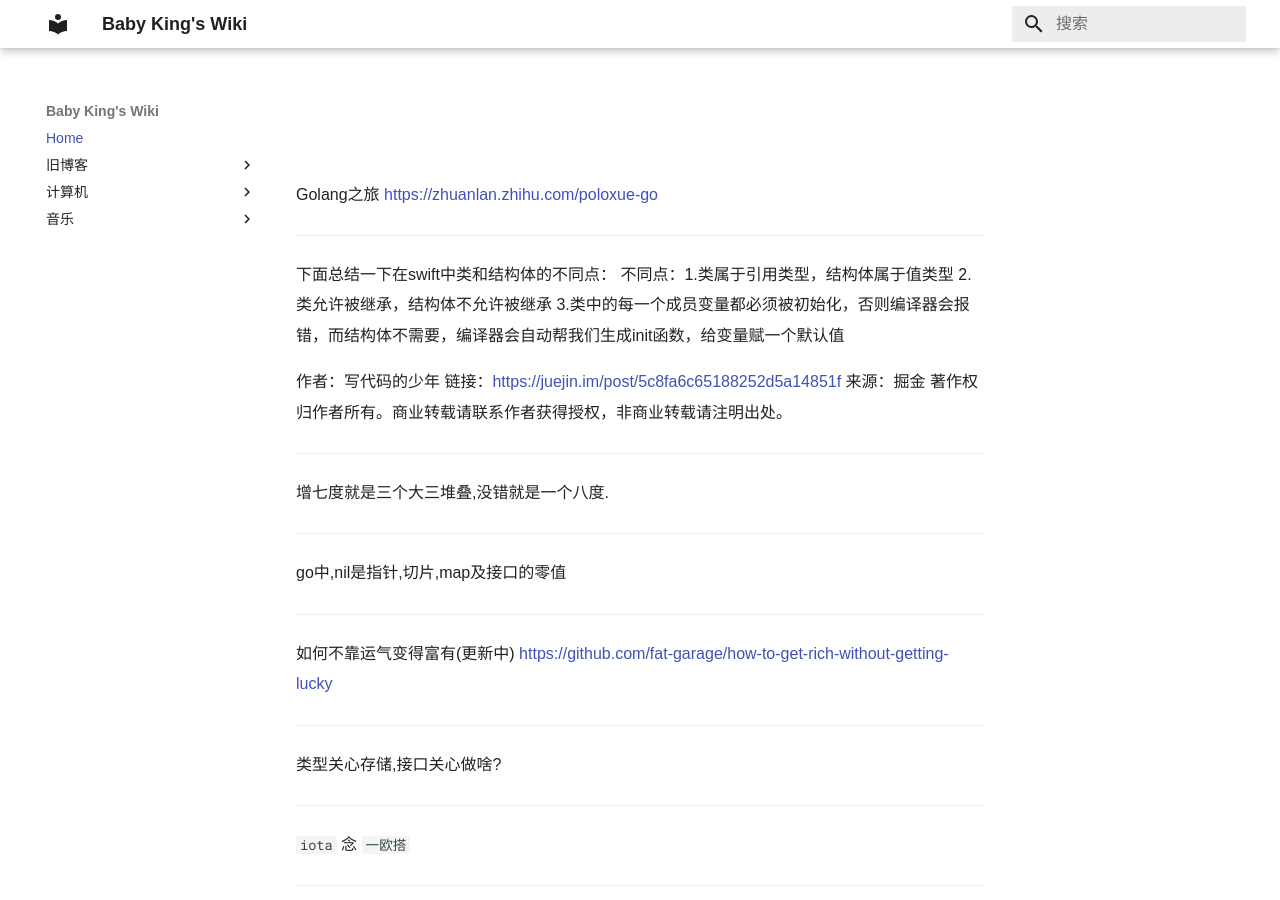
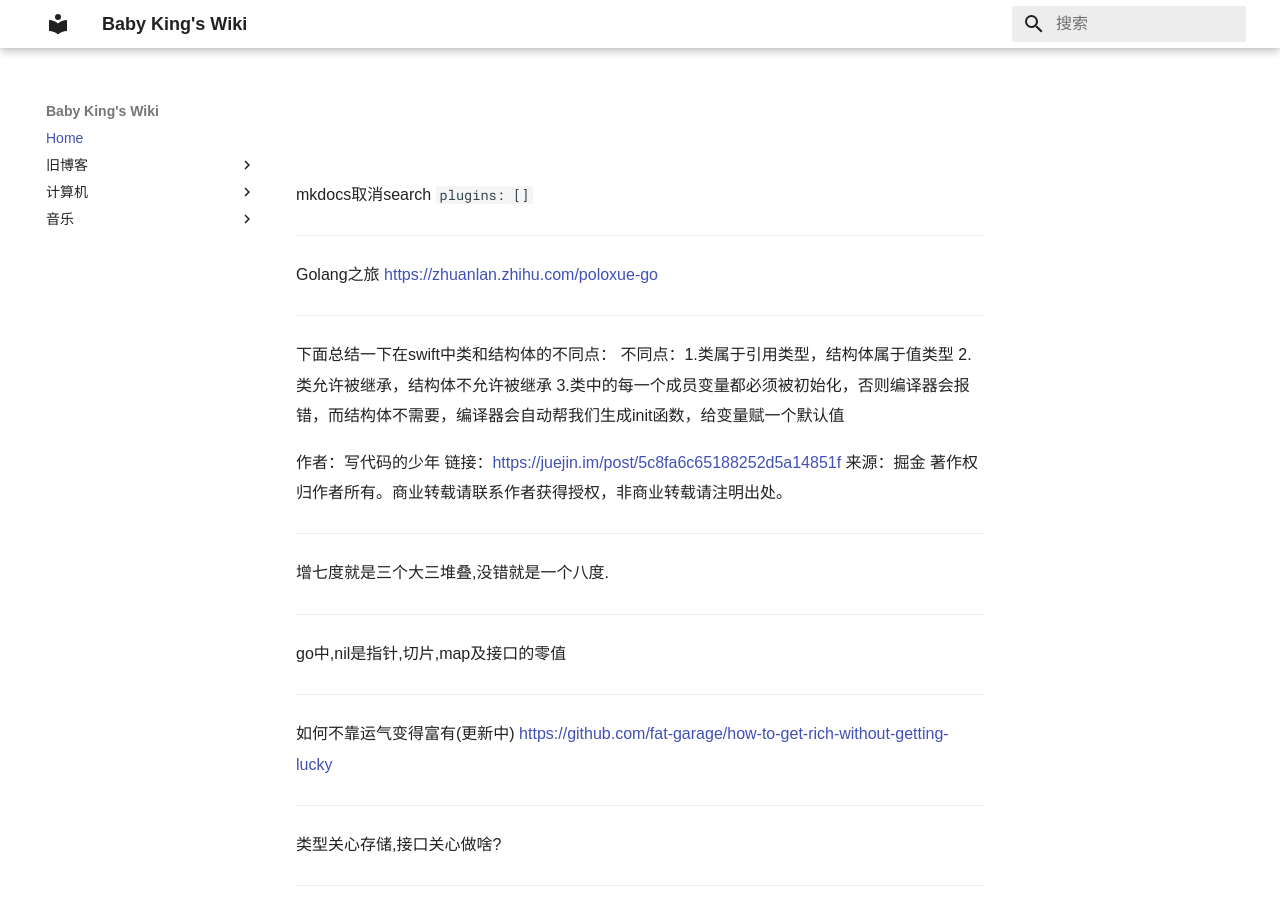
Before and after one commit to babyking/wiki, an MkDocs documentation site: the page built from wiki/index.md, in a window 1280 px wide and 900 px high. Built offline with MkDocs 1.6.1 and Material for MkDocs 9.7.7, drawn with Linux system fonts in a browser that asks for light colours.

Commit message:
quick commit

```diff
--- a/wiki/index.md
+++ b/wiki/index.md
@@ -1,4 +1,6 @@
 #
+mkdocs取消search `plugins: []`
+___
 Golang之旅 https://zhuanlan.zhihu.com/poloxue-go
 ___
 下面总结一下在swift中类和结构体的不同点：
```
